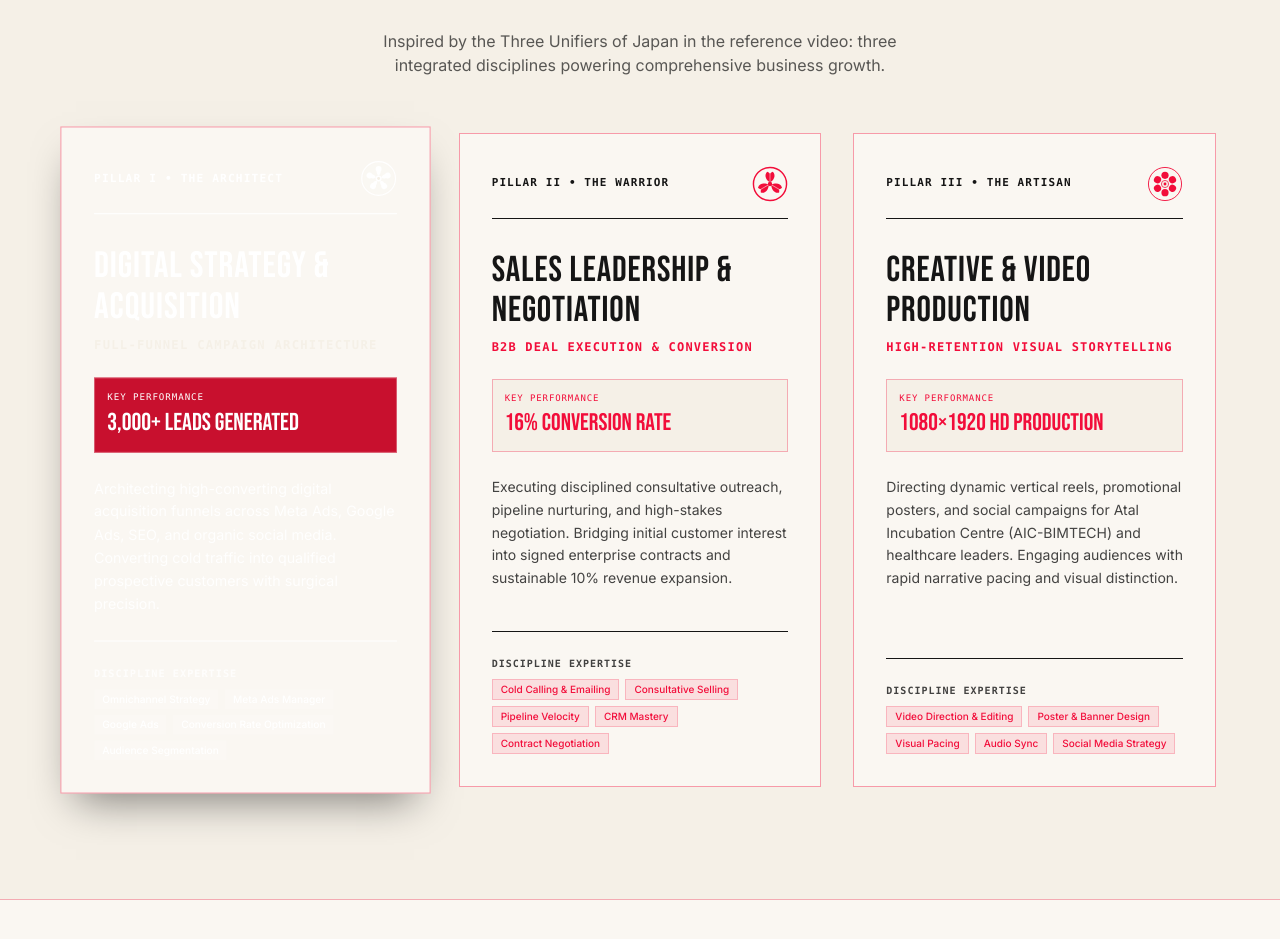
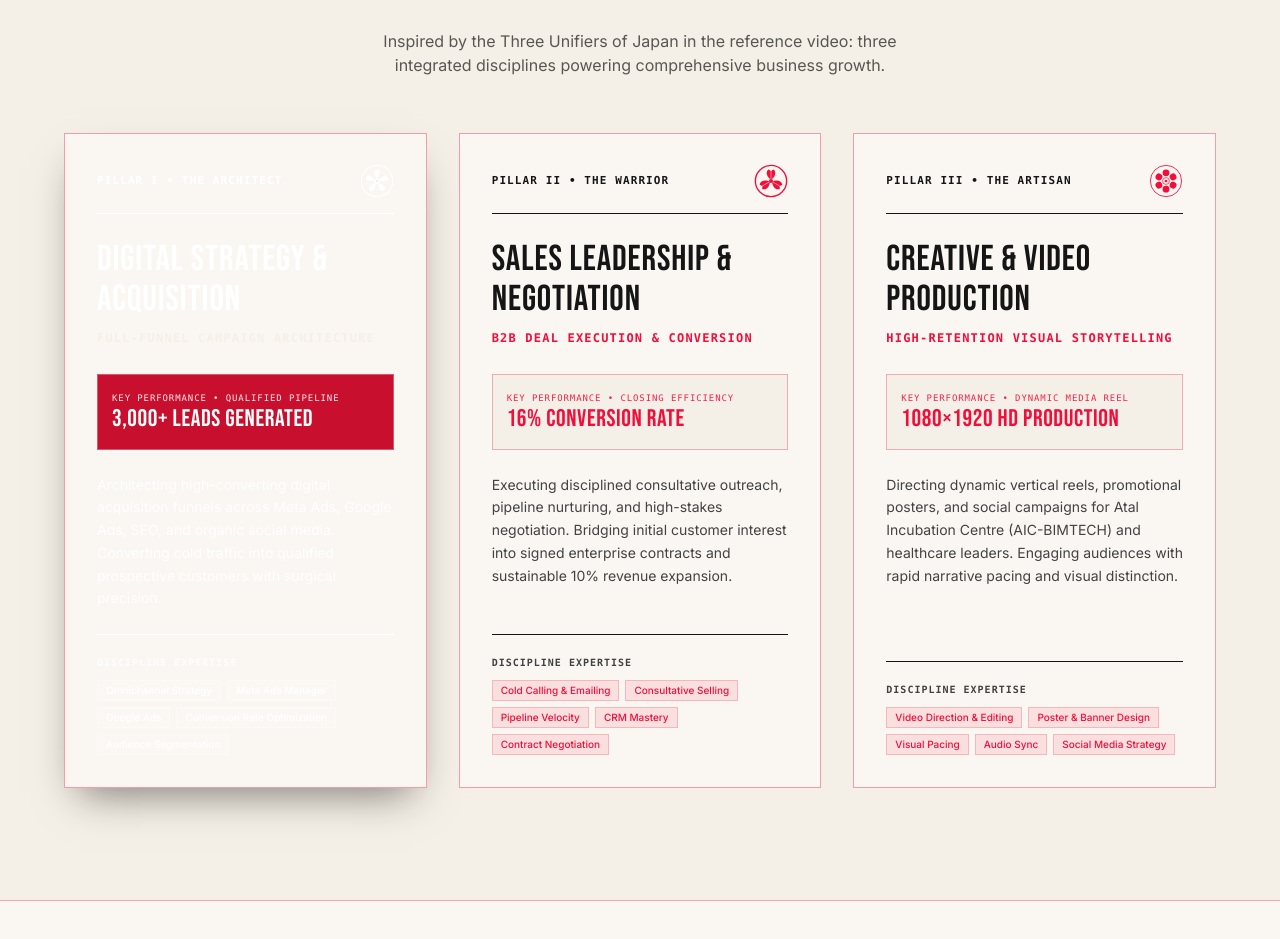
Before and after one commit to aeschylus396/new, a Next.js app: page / in a window 1280 px wide. Shown: the part 3350-4289 px from the top of the page. Built offline with nearby package versions, Linux system fonts and the light colour scheme.

Commit message:
Fix Pillar 1 alignment by removing scale distortion, standardizing item-stretch heights and baselines across all three pillars

```diff
--- a/src/components/SamuraiPillars.tsx
+++ b/src/components/SamuraiPillars.tsx
@@ -14,6 +14,7 @@ export default function SamuraiPillars() {
       title: "DIGITAL STRATEGY & ACQUISITION",
       subtitle: "Full-Funnel Campaign Architecture",
       metric: "3,000+ LEADS GENERATED",
+      metricLabel: "QUALIFIED PIPELINE",
       desc: "Architecting high-converting digital acquisition funnels across Meta Ads, Google Ads, SEO, and organic social media. Converting cold traffic into qualified prospective customers with surgical precision.",
       skills: ["Omnichannel Strategy", "Meta Ads Manager", "Google Ads", "Conversion Rate Optimization", "Audience Segmentation"],
     },
@@ -24,6 +25,7 @@ export default function SamuraiPillars() {
       title: "SALES LEADERSHIP & NEGOTIATION",
       subtitle: "B2B Deal Execution & Conversion",
       metric: "16% CONVERSION RATE",
+      metricLabel: "CLOSING EFFICIENCY",
       desc: "Executing disciplined consultative outreach, pipeline nurturing, and high-stakes negotiation. Bridging initial customer interest into signed enterprise contracts and sustainable 10% revenue expansion.",
       skills: ["Cold Calling & Emailing", "Consultative Selling", "Pipeline Velocity", "CRM Mastery", "Contract Negotiation"],
     },
@@ -34,6 +36,7 @@ export default function SamuraiPillars() {
       title: "CREATIVE & VIDEO PRODUCTION",
       subtitle: "High-Retention Visual Storytelling",
       metric: "1080×1920 HD PRODUCTION",
+      metricLabel: "DYNAMIC MEDIA REEL",
       desc: "Directing dynamic vertical reels, promotional posters, and social campaigns for Atal Incubation Centre (AIC-BIMTECH) and healthcare leaders. Engaging audiences with rapid narrative pacing and visual distinction.",
       skills: ["Video Direction & Editing", "Poster & Banner Design", "Visual Pacing", "Audio Sync", "Social Media Strategy"],
     },
@@ -64,65 +67,74 @@ export default function SamuraiPillars() {
           </p>
         </div>
 
-        {/* 3 Large Notched Cards (Inspired by Frames 9, 20 & 27) */}
-        <div className="grid grid-cols-1 lg:grid-cols-3 gap-6 sm:gap-8">
+        {/* 3 Perfectly Aligned Notched Editorial Cards (Inspired by Frames 9, 20 & 27) */}
+        <div className="grid grid-cols-1 lg:grid-cols-3 gap-6 sm:gap-8 items-stretch">
           {pillars.map((pillar, i) => {
             const isActive = activePillar === i;
             return (
               <div
                 key={pillar.id}
                 onClick={() => setActivePillar(i)}
-                className={`editorial-frame p-6 sm:p-8 cursor-pointer transition-all duration-300 flex flex-col justify-between border-2 ${
+                className={`editorial-frame p-6 sm:p-8 cursor-pointer transition-colors duration-300 flex flex-col justify-between border-2 h-full ${
                   isActive
-                    ? "bg-crimson text-white border-crimson-dark shadow-editorial-dark scale-[1.02]"
-                    : "bg-cream-light text-noir border-crimson/40 hover:border-crimson"
+                    ? "bg-crimson text-white border-crimson shadow-editorial-dark"
+                    : "bg-cream-light text-noir border-crimson/40 hover:border-crimson hover:bg-white"
                 }`}
               >
-                <div>
-                  {/* Top Bar with Kamon Crest */}
-                  <div className="flex items-center justify-between mb-8 pb-4 border-b border-current border-opacity-20">
+                <div className="flex flex-col">
+                  {/* Top Bar with Kamon Crest & Tag - Fixed Height & Aligned */}
+                  <div className="flex items-center justify-between h-12 mb-6 pb-4 border-b border-current border-opacity-20">
                     <span className="font-mono text-[11px] font-bold tracking-widest uppercase">
                       {pillar.tag}
                     </span>
                     <KamonCrest
                       type={pillar.kamon}
-                      size={36}
+                      size={34}
                       color={isActive ? "#FFFFFF" : "#F20D3A"}
                     />
                   </div>
 
-                  {/* Pillar Title */}
-                  <h3 className="font-display text-3xl sm:text-4xl tracking-wide uppercase leading-tight mb-2">
+                  {/* Pillar Title - Unified Height Across All 3 Cards */}
+                  <div className="min-h-[76px] sm:min-h-[84px] flex items-center mb-2">
+                    <h3 className="font-display text-3xl sm:text-4xl tracking-wide uppercase leading-tight">
                       {pillar.title}
                     </h3>
+                  </div>
 
-                  <p className={`text-xs font-mono uppercase tracking-widest font-bold mb-6 ${
+                  {/* Subtitle - Fixed Height */}
+                  <div className="min-h-[24px] mb-5">
+                    <p className={`text-xs font-mono uppercase tracking-widest font-bold ${
                       isActive ? "text-cream" : "text-crimson"
                     }`}>
                       {pillar.subtitle}
                     </p>
+                  </div>
 
-                  {/* Quantitative Badge */}
-                  <div className={`p-3 mb-6 border ${
+                  {/* Quantitative Badge - Fixed Height Across All 3 Cards */}
+                  <div className={`p-3.5 mb-6 border min-h-[76px] flex flex-col justify-center ${
                     isActive
                       ? "bg-crimson-dark border-white/30 text-white"
                       : "bg-cream border-crimson/30 text-crimson"
                   }`}>
-                    <span className="text-[9px] font-mono tracking-widest uppercase block mb-0.5">KEY PERFORMANCE</span>
-                    <span className="font-display text-xl sm:text-2xl">{pillar.metric}</span>
+                    <span className="text-[9px] font-mono tracking-widest uppercase block mb-0.5 opacity-90">
+                      KEY PERFORMANCE • {pillar.metricLabel}
+                    </span>
+                    <span className="font-display text-2xl tracking-wide leading-none">{pillar.metric}</span>
                   </div>
 
-                  {/* Description */}
-                  <p className={`text-sm leading-relaxed mb-6 font-normal ${
+                  {/* Description - Minimum Height for Consistent Baseline */}
+                  <div className="min-h-[96px] mb-6">
+                    <p className={`text-sm leading-relaxed font-normal ${
                       isActive ? "text-white/90" : "text-noir/80"
                     }`}>
                       {pillar.desc}
                     </p>
                   </div>
+                </div>
 
-                {/* Skills tags */}
-                <div className="pt-6 border-t border-current border-opacity-20">
-                  <span className="text-[10px] font-mono font-bold tracking-widest uppercase block mb-2 opacity-80">
+                {/* Skills tags - Docked at Bottom with Exact Matching Baseline */}
+                <div className="pt-5 border-t border-current border-opacity-20 mt-auto">
+                  <span className="text-[10px] font-mono font-bold tracking-widest uppercase block mb-2.5 opacity-80">
                     DISCIPLINE EXPERTISE
                   </span>
                   <div className="flex flex-wrap gap-1.5">
@@ -131,7 +143,7 @@ export default function SamuraiPillars() {
                         key={s}
                         className={`text-[10px] px-2 py-0.5 font-medium ${
                           isActive
-                            ? "bg-white/15 text-white"
+                            ? "bg-white/15 text-white border border-white/20"
                             : "bg-crimson/10 text-crimson border border-crimson/20"
                         }`}
                       >
```
Lines whose indentation alone changed are shown as unchanged.
